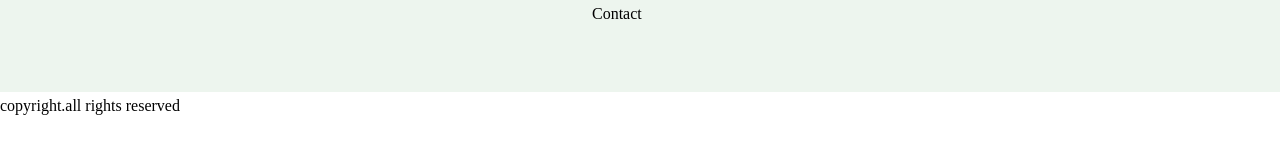
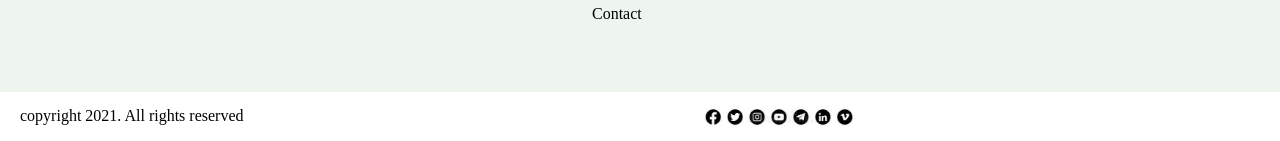
Before and after one commit to CKawara/-Burger-Palace, a plain HTML site: page index.html in a window 1280 px wide. Shown: the part 3508-3649 px from the top of the page. Drawn offline with Linux system fonts and the light colour scheme.

Commit message:
add footer's content plus styling

```diff
--- a/css/styles.css
+++ b/css/styles.css
@@ -289,3 +289,19 @@ input{
 .google{
     background-color: black;
 }
+
+.copy{
+    float: left;
+    margin-top: 10px;
+    margin-left: 20px;
+
+}
+.designer{
+    margin-top: 10px;
+    margin-right: 20px;
+    float: right;
+}
+.media{
+    float: left;
+    margin-left: 450px;
+}
--- a/index.html
+++ b/index.html
@@ -131,5 +131,9 @@
     </div>
 
 </body>
-<footer>copyright.all rights reserved</footer>
+<footer> <div class="copy">copyright 2021. All rights reserved</div>
+    <div class="media"><img src="img/images.jpeg" height="40" alt="social media"></div>
+    <div class="designer">Designed by James Muriithi</div>
+
+</footer>
 </html>
```
